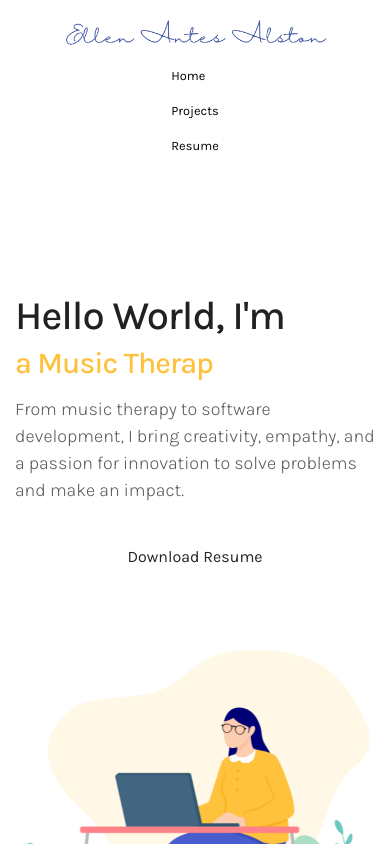
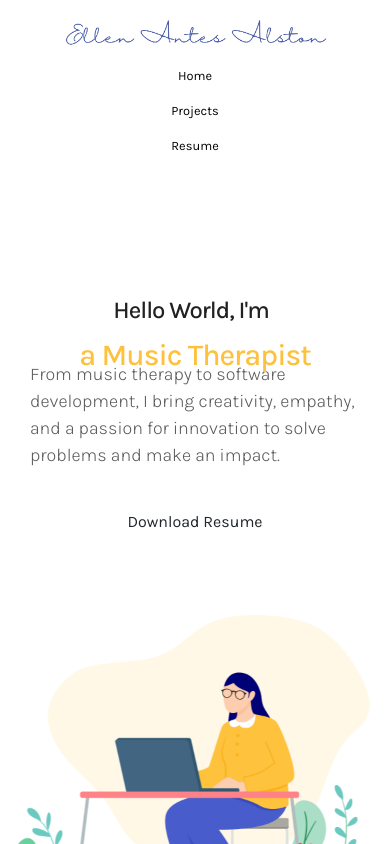
Before and after one commit to ellenalston/ellen-alston-portfolio, a Vue app: page / in a window 390 px wide. Shown: the top 844 px of the page. Built offline with nearby package versions, Linux system fonts and the light colour scheme.

Commit message:
mobile refining

```diff
--- a/src/assets/tooplate-style.css
+++ b/src/assets/tooplate-style.css
@@ -495,6 +495,14 @@ b, strong {
   }
 }
 @media (max-width: 767px) {
+
+  .about-text h1 {
+    font-size: 1.5rem; /* Adjust the font size for smaller screens */
+  }
+
+  .about-text {
+    padding: 0 20px; /* Add padding to avoid text touching the edges */
+  }
   h1 {
     font-size: 2.4em;
   }
@@ -551,6 +559,12 @@ b, strong {
   .about-text {
     text-align: center;
   }
+  .about-text h1 {
+    font-size: 2rem; /* Adjust this as needed */
+    line-height: 1.5;
+    word-wrap: break-word; /* Ensure text wraps instead of being cut off */
+  }
+
 
   .full-screen {
     padding: 4rem 0;
--- a/src/components/BannerContent.vue
+++ b/src/components/BannerContent.vue
@@ -82,6 +82,7 @@ nav a:hover {
   nav ul {
     flex-direction: column; /* Stack nav items vertically */
     gap: 1rem; /* Reduce space between items */
+    align-items: center; /* Center items horizontally */
   }
 
   nav li {
--- a/src/components/ProjectCard.vue
+++ b/src/components/ProjectCard.vue
@@ -1,5 +1,5 @@
 <template>
-  <div :class="['project', `project-${index % 5}`]">
+  <div :class="['project', `project-${index % 4}`]">
     <img :src="project.image" :alt="project.title" />
     <div>
       <h2>{{ project.title }}</h2>
--- a/src/views/HomeView.vue
+++ b/src/views/HomeView.vue
@@ -21,7 +21,7 @@
                         <p>From music therapy to software development, I bring creativity, empathy, and a passion for innovation to solve problems and make an impact.</p>
 
                         <div class="custom-btn-group mt-4">
-                          <a href="#" class="btn mr-lg-2 custom-btn"><i class='uil uil-file-alt'></i> Download Resume</a>
+                          <a href="/public/ellen-alston-resume.pdf" target="_blank" class="btn mr-lg-2 custom-btn"><i class='uil uil-file-alt'></i> Download Resume</a>
                         </div>
                     </div>
                 </div>
@@ -39,4 +39,39 @@
   </main>
 </template>
 
-<style></style>
+<style>
+.about-text h1 {
+  font-size: 2rem; /* Adjust based on the font size needed */
+  line-height: 1.5;
+  word-wrap: break-word; /* Ensure words break instead of overflowing */
+  display: block; /* Ensure the text behaves in a block layout */
+}
+
+.animated-info {
+  display: inline-block; /* Make sure items are inline for proper wrapping */
+  white-space: normal;  /* Allow wrapping of each item */
+  padding-bottom: 20px; /* Add some space between the text and the next element */
+}
+
+.animated-item {
+  display: inline-block;
+  padding: 0 5px; /* Space between text items */
+}
+
+@media (max-width: 768px) {
+  .about-text h1 {
+    font-size: 1.5rem; /* Adjust font size for smaller screens */
+    text-align: center; /* Center align text */
+  }
+
+  .animated-info {
+    display: block; /* Ensure items stack on top of each other on small screens */
+    text-align: center; /* Center align items for mobile view */
+  }
+
+  .about-text {
+    padding: 0 15px; /* Add some padding to prevent text from touching the edges */
+  }
+}
+
+</style>
--- a/src/views/ProjectView.vue
+++ b/src/views/ProjectView.vue
@@ -44,7 +44,18 @@ export default {
             github: "https://github.com/ellenalston/pizza-ordering-capstone",
             site: null,
           }
+        },
+
+        {
+          title: "Music Therapy Playlist Generator",
+          description: "This database helps music therapists create session-specific playlists by organizing songs, genres, themes, and their relationships. It stores details about songs, genres, and themes, and how they are linked. Plans are in place to expand it into a full-stack application.",
+          image: "/src/assets/imgs/mt-playlist.png",
+          skills: ["PostgreSQL", "SQL", "Database Design", "Data Modeling", "pgAdmin"],
+          links: {
+            github: "https://github.com/ellenalston/music-therapy-playlist",
+            site: null,
         }
+      },
         // Add more projects as needed
       ],
     };
@@ -77,14 +88,10 @@ export default {
 }
 
 .project-3 {
-  background-color: #7accb2;
+  background-color: #f9f5e7;
   /* Coral */
 }
 
-.project-4 {
-  background-color: #f9f5e7;
-  /* Light green */
-}
 
 @media (max-width: 768px) {
   .projects {
--- a/src/views/ResumeView.vue
+++ b/src/views/ResumeView.vue
@@ -1,6 +1,5 @@
 <template>
   <div class="resume-container">
-    <h2>This is my resume</h2>
     <div class="pdf-viewer">
       <PdfApp style="height: 90vh; width: 100%;" pdf="/ellen-alston-resume.pdf" />
     </div>
```
Also changed, not shown: src/assets/base.css (deleted, +0 -86 lines), src/assets/imgs/mt-playlist.png (added), 1 other file (tests, documents, lock files or other folders).
